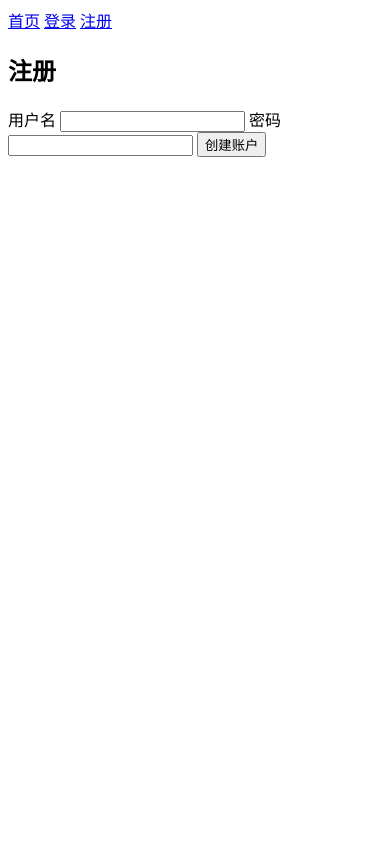
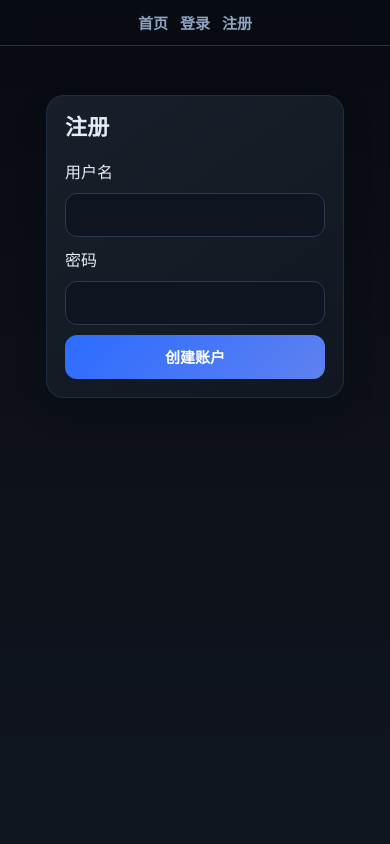
Before and after one commit to zhao6300/stock, a FastAPI app: page /register in a window 390 px wide. Run offline with FastAPI, Linux system fonts and the light colour scheme.

Commit message:
UI: improve visual shell

```diff
--- a/src/a_stock_platform/app.py
+++ b/src/a_stock_platform/app.py
@@ -8,6 +8,7 @@ from fastapi.responses import HTMLResponse, RedirectResponse, Response
 from fastapi.templating import Jinja2Templates
 from sqlalchemy.orm import Session
 from sqlalchemy import select
+from fastapi.staticfiles import StaticFiles
 
 from a_stock_platform.auth import (
     create_access_token,
@@ -33,6 +34,7 @@ templates = Jinja2Templates(directory=Path("templates"))
 app = FastAPI(
     title="China A-Share Analysis Platform",
 )
+app.mount("/static", StaticFiles(directory=Path("static")), name="static")
 
 
 def _dashboard_response(
--- /dev/null
+++ b/static/base.css
@@ -0,0 +1,243 @@
+/* UI shell only; economically significant numbers are rendered server-side. */
+:root {
+  color-scheme: dark;
+  font-family: -apple-system, BlinkMacSystemFont, "Segoe UI", "Noto Sans SC", sans-serif;
+  --page: #0d1117;
+  --panel: #131b24;
+  --panel-2: #18212c;
+  --line: #25314a;
+  --text: #e6ebf4;
+  --muted: #8ea2c2;
+  --blue: #2b6cff;
+  --green: #12c68c;
+  --red: #ff5470;
+  --shadow: 0 12px 28px rgba(4, 10, 18, .32);
+}
+
+* { box-sizing: border-box; }
+
+body {
+  margin: 0;
+  min-height: 100vh;
+  background: linear-gradient(180deg, #070b11 0%, #0d1117 48%, #10161f 100%);
+  color: var(--text);
+}
+
+a { color: #8ab4f8; text-decoration: none; }
+
+a:hover { color: #e7ecf5; }
+
+nav {
+  position: sticky;
+  top: 0;
+  z-index: 20;
+  display: flex;
+  align-items: center;
+  justify-content: center;
+  gap: clamp(12px, 3vw, 32px);
+  padding: 12px clamp(16px, 4vw, 44px);
+  text-align: center;
+  background: rgba(9, 13, 19, .85);
+  backdrop-filter: blur(12px);
+  border-bottom: 1px solid var(--line);
+}
+
+nav a { font-size: 15px; color: var(--muted); font-weight: 700; }
+
+main {
+  width: min(1240px, 100%);
+  margin: 0 auto;
+  padding: 22px clamp(16px, 4vw, 44px) 46px;
+  display: grid;
+  gap: 18px;
+}
+
+.card {
+  padding: clamp(18px, 3vw, 28px);
+  background: linear-gradient(145deg, rgba(24, 33, 44, .96), rgba(17, 24, 33, .96));
+  border: 1px solid rgba(38, 51, 75, .78);
+  border-radius: 18px;
+  box-shadow: var(--shadow);
+}
+
+.card.auth {
+  max-width: 640px;
+  margin: clamp(24px, 7vw, 56px) auto;
+}
+
+.card.auth form {
+  grid-template-columns: 1fr;
+  align-items: stretch;
+  margin-top: 18px;
+}
+
+main > .card:not(.auth) { max-width: 880px; margin: 0 auto; }
+
+.card h1 {
+  margin: 0 0 6px;
+  font-size: clamp(22px, 3vw, 30px);
+  line-height: 1.2;
+  letter-spacing: .2px;
+}
+
+.muted, p { color: var(--muted); }
+
+.error, .warnings {
+  color: var(--red);
+}
+
+form {
+  display: grid;
+  gap: 10px;
+  min-width: 260px;
+}
+
+@media (min-width: 720px) {
+  form.watchlist-form, form:not(.filter-form) { grid-template-columns: minmax(160px, 1fr) minmax(120px, 160px); }
+}
+
+input, select, textarea {
+  width: 100%;
+  padding: 12px 13px;
+  border: 1px solid #2c3a55;
+  border-radius: 12px;
+  background: #0e1520;
+  color: var(--text);
+  font-size: 15px;
+  min-height: 44px;
+}
+
+input:focus, select:focus, textarea:focus {
+  outline: 2px solid #2b6cff;
+  outline-offset: 1px;
+}
+
+button {
+  width: 100%;
+  min-height: 44px;
+  padding: 11px 16px;
+  border: 0;
+  border-radius: 12px;
+  background: linear-gradient(135deg, #2b6cff, #5f81f0);
+  color: white;
+  font-size: 15px;
+  font-weight: 700;
+  cursor: pointer;
+}
+
+button:hover { filter: brightness(1.08); }
+
+button:focus-visible { outline: 2px solid #8ab4f8; outline-offset: 2px; }
+
+.symbols { list-style: none; margin: 18px 0 0; padding: 0; display: grid; gap: 10px; }
+
+.symbols > li {
+  display: grid;
+  gap: 12px;
+  padding: 14px;
+  min-width: 0;
+  background: rgba(10, 15, 22, .68);
+  border: 1px solid rgba(37, 49, 74, .73);
+  border-radius: 14px;
+}
+
+@media (min-width: 720px) {
+  .symbols > li { grid-template-columns: 130px 90px minmax(240px, 1fr) 100px; align-items: center; }
+}
+
+.symbols > li > a { font-size: 18px; font-weight: 800; }
+
+.symbols > li > span { color: var(--blue); font-size: 13px; font-weight: 700; }
+
+.symbols form { grid-template-columns: 1fr auto; align-items: end; }
+
+.symbols form button { min-width: 90px; width: auto; }
+
+table {
+  width: 100%;
+  border-collapse: separate;
+  border-spacing: 0;
+  overflow-wrap: anywhere;
+}
+
+th, td {
+  border-bottom: 1px solid var(--line);
+  padding: 14px 12px;
+  text-align: left;
+  white-space: nowrap;
+}
+
+thead th {
+  position: sticky;
+  top: 58px;
+  z-index: 4;
+  background: #101826;
+  color: #9eadc8;
+  font-size: 13px;
+  text-transform: uppercase;
+}
+
+tbody tr { background: rgba(255, 255, 255, .015); }
+
+tbody tr:nth-child(even) { background: rgba(255, 255, 255, .04); }
+
+tbody tr:hover { background: rgba(43, 108, 255, .12); }
+
+tbody td:first-child { font-weight: 700; }
+
+.chart svg { width: 100%; height: 240px; display: block; }
+
+.metrics {
+  display: grid;
+  grid-template-columns: repeat(auto-fit, minmax(170px, 1fr));
+  gap: 10px;
+  margin: 14px 0 0;
+}
+
+.metrics > div {
+  background: rgba(12, 18, 26, .7);
+  border: 1px solid rgba(36, 49, 72, .62);
+  border-radius: 14px;
+  padding: 16px;
+}
+
+.metrics dt, .metrics dd { margin: 0; }
+
+.metrics dt {
+  color: #93a3be;
+  font-size: 13px;
+}
+
+.metrics dd {
+  margin-top: 10px;
+  font-size: 22px;
+  font-weight: 800;
+}
+
+.filters {
+  display: grid;
+  gap: 10px;
+  list-style: none;
+  padding: 0;
+}
+
+.filters > li {
+  display: flex;
+  align-items: center;
+  justify-content: space-between;
+  gap: 12px;
+  padding: 14px;
+  border: 1px solid rgba(36, 49, 72, .62);
+  border-radius: 14px;
+  background: rgba(9, 15, 22, .75);
+}
+
+.filters button { min-width: 90px; }
+
+@media (max-width: 680px) {
+  nav { grid-template-columns: repeat(2, minmax(0, 1fr)); }
+
+  table { display: block; overflow-x: auto; }
+
+  thead th { position: static; }
+}
--- a/templates/analysis.html
+++ b/templates/analysis.html
@@ -1,7 +1,7 @@
 {% extends "base.html" %}
 {% block title %}{{ title }}{% endblock %}
 {% block content %}
-  <section class="card">
+  <section class="card auth">
     <h1>{{ title }}</h1>
     {% if error %}
       <p class="error">{{ error }}</p>
--- a/templates/base.html
+++ b/templates/base.html
@@ -4,6 +4,7 @@
     <meta charset="utf-8" />
     <meta name="viewport" content="width=device-width, initial-scale=1" />
     <title>{% block title %}A 股与基金分析平台{% endblock %}</title>
+    <link rel="stylesheet" href="/static/base.css" />
   </head>
   <body>
     <nav>
--- a/templates/login.html
+++ b/templates/login.html
@@ -1,7 +1,7 @@
 {% extends "base.html" %}
 {% block title %}登录{% endblock %}
 {% block content %}
-  <section class="card">
+  <section class="card auth">
     <h1>登录</h1>
     {% if error %}<p class="error">{{ error }}</p>{% endif %}
     <form method="post" action="/login">
--- a/templates/register.html
+++ b/templates/register.html
@@ -1,7 +1,7 @@
 {% extends "base.html" %}
 {% block title %}注册{% endblock %}
 {% block content %}
-  <section class="card">
+  <section class="card auth">
     <h1>注册</h1>
     {% if error %}<p class="error">{{ error }}</p>{% endif %}
     <form method="post" action="/register">
```
